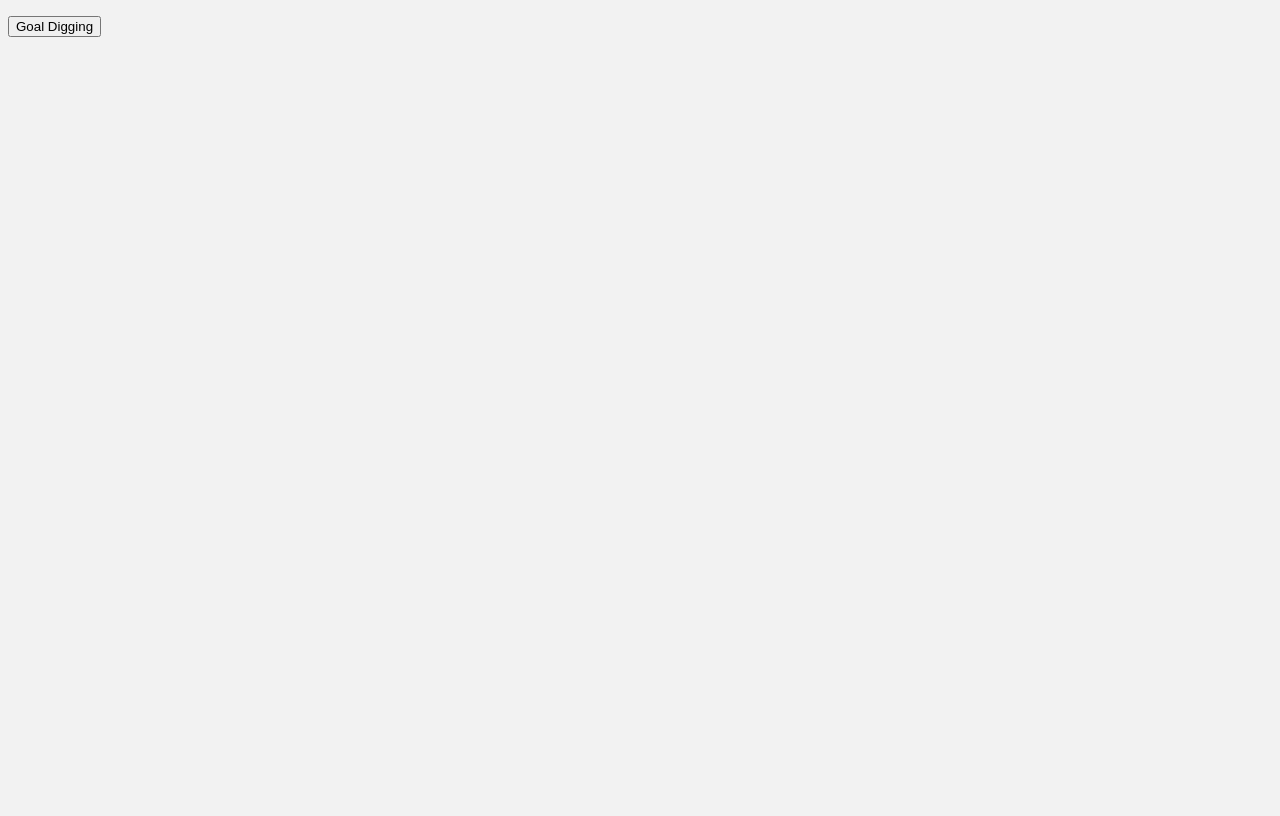
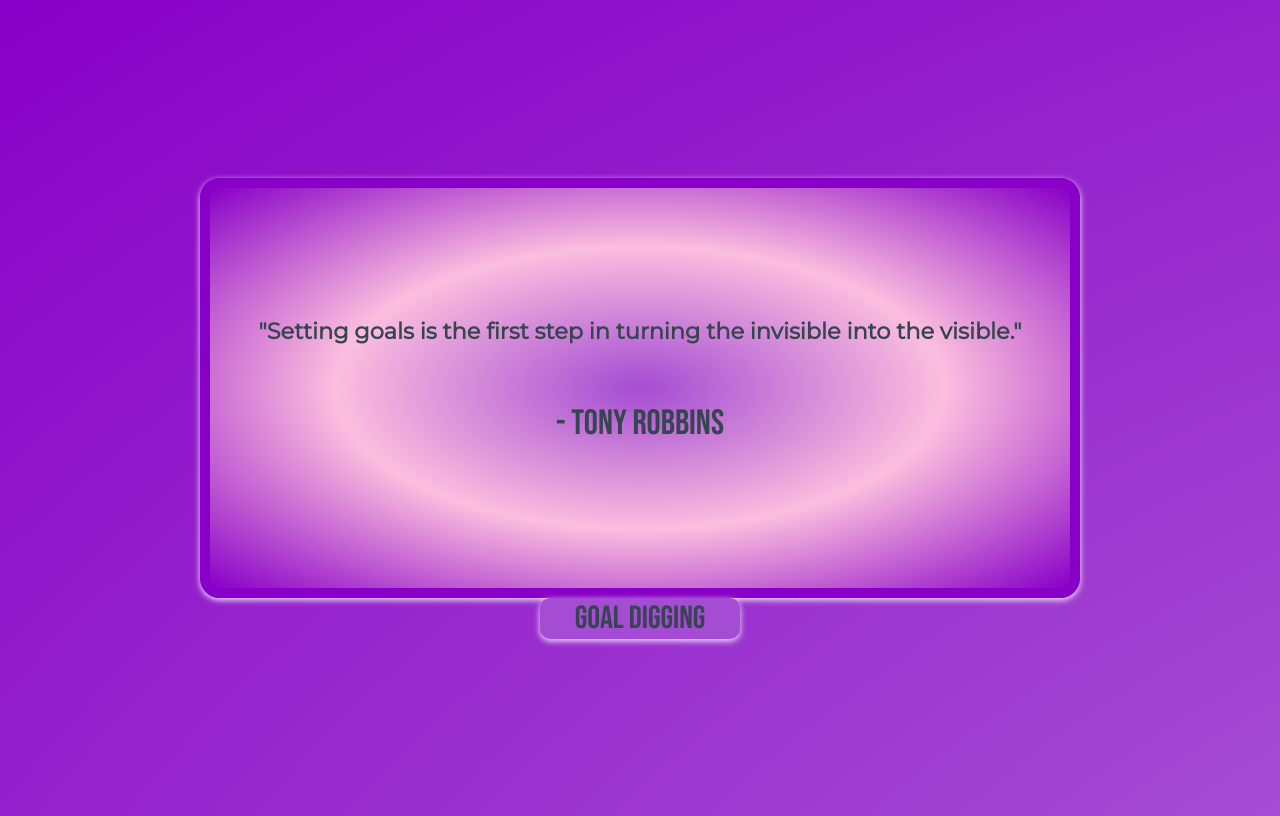
Before and after one commit to Code-Institute-Submissions/goal-digger, a plain HTML site: page index.html in a window 1280 px wide. Drawn offline with Linux system fonts and the light colour scheme.

Commit message:
add basic to index.html and link js and css file

```diff
--- a/assets/CSS/style.css
+++ b/assets/CSS/style.css
@@ -1,3 +1,116 @@
+@import url('https://fonts.googleapis.com/css2?family=Bebas+Neue&family=Montserrat&display=swap');
+
 body {
-    background-color: #f2f2f2;
+  background: radial-gradient(#FBBEDE, #A44CD3, #8800C7);
+  background-size: 400% 400%;
+	animation: gradient 20s ease infinite;
+	height: 100vh;
+}
+
+.goaldigger {
+  width: 100%;
+  max-width: 1200px;
+  margin: auto;
+}
+
+.quotes-box {
+  display: flex;
+  align-items: center;
+  justify-content: center;
+  flex-direction: column;
+  height: 100vh;
+}
+
+.inner-quotes-box {
+  background: radial-gradient(#A44CD3,#FBBEDE, #8800C7);
+  border: 10px solid #8800C7;
+  box-shadow: 0px 2px 6px 0px rgba(255, 255, 255, 0.9);
+
+  display: flex;
+  align-items: center;
+  justify-content: center;
+  flex-direction: column;
+  text-align: center;
+
+  width: 100%;
+  max-width: 800px;
+  min-height: 400px;
+  padding: 0 30px;
+  border-radius: 20px;
+}
+
+.inner-quotes-box p {
+  color: #36454F;
+  font-size: 1.4rem;
+  font-family: Montserrat;
+  font-weight: bold;
+}
+
+.inner-quotes-box h3 {
+  color: #36454F;
+  font-size: 2.2rem;
+  font-family: Bebas Neue;
+  font-weight: lighter;
+}
+
+.quote-btn {
+  background-color: #A44CD3;
+  color: #36454F;
+
+  font-family: Bebas Neue;
+  font-weight: lighter;
+  font-size: 2rem;
+  position: relative;
+  width: 200px;
+
+  border: none;
+  border-radius:10px;
+  box-shadow: 0px 2px 6px 0px rgba(255, 255, 255, 0.9);
+}
+
+/** Media Queries **/
+
+@media screen and (max-width:1200px) {
+  .goaldigger {
+    width: 95%;
   }
+}
+
+@media screen and (max-width:800px) {
+  .inner-quotes-box {
+    width: 90%;
+  }
+}
+
+@media screen and (max-width:600px) {
+  .inner-quotes-box p {
+    font-size: 1.2rem;
+  }
+
+  .inner-quotes-box h3 {
+    font-size: 1.8rem;
+  }
+}
+
+@media screen and (max-width:400px) {
+  .inner-quotes-box {
+    width: 80%;
+  }
+
+  .goaldigger {
+    width: 80%;
+    max-width: none;
+  }
+
+  .inner-quotes-box p {
+    font-size: 1rem;
+  }
+
+  .inner-quotes-box h3 {
+    font-size: 1.4rem;
+  }
+
+  .quote-btn {
+    font-size: 1.6rem;
+  }
+}
--- a/assets/js/script.js
+++ b/assets/js/script.js
@@ -1,21 +1,37 @@
-var quotes = [
-    '\"Your only limit is the amount of action you take.\" - Tony Robbins',
-    '\"The only way to do great work is to love what you do.\" - Steve Jobs',
-    '\"The greatest glory in living lies not in never falling, but in rising every time we fall.\" - Nelson Mandela',
-    '\"I\'ve come to believe that each of us has a personal calling that\'s as unique as a fingerprint - and that the best way to succeed is to discover what you love and then find a way to offer it to others in the form of service, working hard, and also allowing the energy of the universe to lead you.\" - Oprah Winfrey',
-    '\"If you want to change your life, change your mind.\" - Tony Robbins',
-    '\"I think goals should never be easy, they should force you to work, even if they are uncomfortable at the time.\" —Michael Phelps',
-    '\"Setting goals is the first step in turning the invisible into the visible.\" - Tony Robbins',
-    '\"If you want to live a happy life, tie it to a goal, not to people or things.\" - Albert Einstein',
-    '\"Do what you have to do until you can do what you want to do.\" - Oprah Winfrey',
-    '\"You never know how strong you are, until being strong is your only choice.\" - Bob Marley',
-    '\"The purpose of our lives is to be happy.\" - Dalai Lama',
-    '\"The real test is not whether you avoid this failure, because you won\'t. It\'s whether you let it harden or shame you into inaction, or whether you learn from it; whether you choose to persevere.\" - Barack Obama'
-];
+const quotes = {
+    "- Tony Robbins": '"Your only limit is the amount of action you take."',
+    "- Steve Jobs": '"The only way to do great work is to love what you do."',
+    "- Nelson Mandela": '"The greatest glory in living lies not in never falling, but in rising every time we fall."',
+    "- Oprah Winfrey": '"I’ve come to believe that each of us has a personal calling that’s as unique as a fingerprint - and that the best way to succeed is to discover what you love and then find a way to offer it to others in the form of service, working hard, and also allowing the energy of the universe to lead you."',
+    "- Tony Robbins": '"If you want to change your life, change your mind."',
+    "- Michael Phelps": '"I think goals should never be easy, they should force you to work, even if they are uncomfortable at the time."',
+    "- Tony Robbins": '"Setting goals is the first step in turning the invisible into the visible."',
+    "- Albert Einstein": '"If you want to live a happy life, tie it to a goal, not to people or things."',
+    "- Oprah Winfrey": '"Do what you have to do until you can do what you want to do."',
+    "- Bob Marley": '"You never know how strong you are, until being strong is your only choice."',
+    "- Dalai Lama": '"The purpose of our lives is to be happy."',
+    "- Barack Obama": '"The real test is not whether you avoid this failure, because you won’t. It’s whether you let it harden or shame you into inaction, or whether you learn from it; whether you choose to persevere."',
+    "- Walt Disney": '"The Way Get Started Is To Quit Talking And Begin Doing."',
+    "- Winston Churchill": '"The Pessimist Sees Difficulty In Every Opportunity. The Optimist Sees Opportunity In Every Difficulty."',
+    "- Will Rogers": '"Don’t Let Yesterday Take Up Too Much Of Today."',
+    "- Mahatma Gandhi": '"Live as if you were to die tomorrow. Learn as if you were to live forever."',
+    "- Martin Luther King Jr": '"Darkness cannot drive out darkness: only light can do that. Hate cannot drive out hate: only love can do that."',
+    "- Albert Einstein": '"Strive not to be a success, but rather to be of value.\"'
+  };
 
-var maxQuote = quotes.length;
+  window.onload = function(){
+    generate()
+  }
 
-function randomQuote() {
-    var randomQuote = Math.floor(Math.random() * maxQuote);
-    console.log(quotes[randomQuote]);
-}
+  function generate(){
+    const authors = Object.keys(quotes);
+    const author = authors[Math.floor(Math.random() * authors.length)];
+    const quote = quotes[author]
+
+    document.querySelector("#quote").textContent = quote;
+    document.querySelector("#author").textContent = author;
+  }
+
+  document.querySelector("#generate").addEventListener("click", () => {
+    generate();
+  });
--- a/index.html
+++ b/index.html
@@ -1,19 +1,27 @@
 <!DOCTYPE html>
 <html lang="en">
+
 <head>
   <meta charset="UTF-8">
-    <meta http-equiv="X-UA-Compatible" content="IE=edge">
   <meta name="viewport" content="width=device-width, initial-scale=1.0">
   <link rel="stylesheet" href="assets/CSS/style.css">
   <title>Goal Digger</title>
 </head>
+
 <body>
-    <div class="outer-container">
-        <p id="quotes"></p>
-        <p id="author"></p>
-        <button id="goal digging">Goal Digging</button>
-        </button>
+
+  <div class="goaldigger">
+    <div class="quotes-box">
+      <div class="inner-quotes-box">
+        <p id="quote"></p>
+        <h3 id="author"></h3>
       </div>
+      <button class="quote-btn" type="quote-btn" id="generate">Goal Digging</button>
+    </div>
+  </div>
+
+
   <script src="assets/js/script.js"></script>
 </body>
+
 </html>
```
Also changed, not shown: 1 other file. Lines whose indentation alone changed are shown as unchanged.
